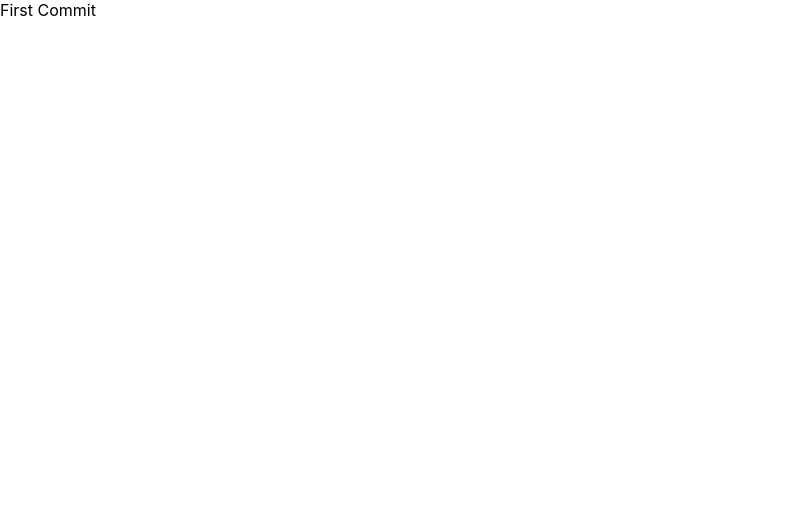
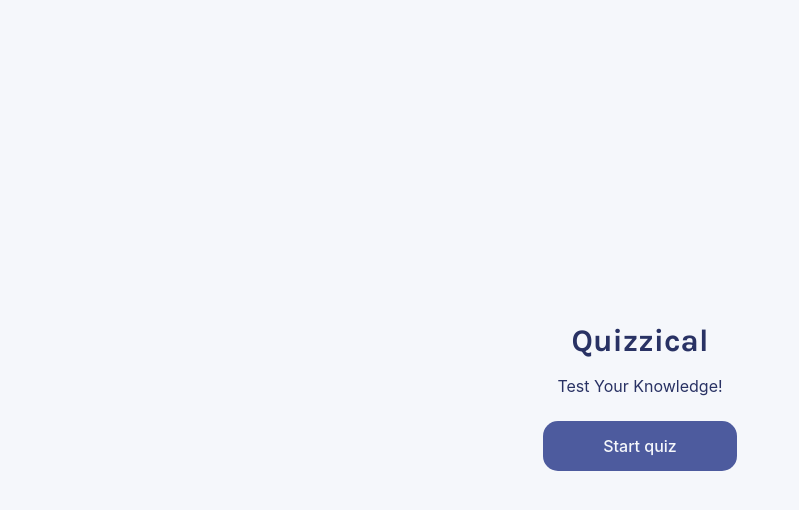
Before and after one commit to golucristian22/Quizzical, a React (Create React App) app: page / in a window 1280 px wide. Shown: the top 510 px of the page, without its empty margins (0-799 px from the left). Built offline with nearby package versions, Linux system fonts and the light colour scheme.

Commit message:
Created Template For Intro Component & Added Basic Styles To It.

```diff
--- a/public/index.html
+++ b/public/index.html
@@ -9,35 +9,18 @@
       name="description"
       content="Web site created using create-react-app"
     />
+    <link rel="preconnect" href="https://fonts.googleapis.com" />
+    <link rel="preconnect" href="https://fonts.gstatic.com" crossorigin />
+    <link
+      href="https://fonts.googleapis.com/css2?family=Karla:wght@400;700&display=swap"
+      rel="stylesheet"
+    />
     <link rel="apple-touch-icon" href="%PUBLIC_URL%/logo192.png" />
-    <!--
-      manifest.json provides metadata used when your web app is installed on a
-      user's mobile device or desktop. See https://developers.google.com/web/fundamentals/web-app-manifest/
-    -->
     <link rel="manifest" href="%PUBLIC_URL%/manifest.json" />
-    <!--
-      Notice the use of %PUBLIC_URL% in the tags above.
-      It will be replaced with the URL of the `public` folder during the build.
-      Only files inside the `public` folder can be referenced from the HTML.
-
-      Unlike "/favicon.ico" or "favicon.ico", "%PUBLIC_URL%/favicon.ico" will
-      work correctly both with client-side routing and a non-root public URL.
-      Learn how to configure a non-root public URL by running `npm run build`.
-    -->
     <title>React App</title>
   </head>
   <body>
     <noscript>You need to enable JavaScript to run this app.</noscript>
     <div id="root"></div>
-    <!--
-      This HTML file is a template.
-      If you open it directly in the browser, you will see an empty page.
-
-      You can add webfonts, meta tags, or analytics to this file.
-      The build step will place the bundled scripts into the <body> tag.
-
-      To begin the development, run `npm start` or `yarn start`.
-      To create a production bundle, use `npm run build` or `yarn build`.
-    -->
   </body>
 </html>
--- a/src/App.js
+++ b/src/App.js
@@ -1,5 +1,11 @@
+import Intro from "./components/intro/intro.component";
+
 function App() {
-  return <div>First Commit</div>;
+  return (
+    <div className="quizzical__container">
+      <Intro />
+    </div>
+  );
 }
 
 export default App;
--- /dev/null
+++ b/src/components/intro/intro.component.jsx
@@ -0,0 +1,13 @@
+import "./intro.styles.scss";
+
+function Intro() {
+  return (
+    <div className="intro">
+      <h1 className="intro__heading">Quizzical</h1>
+      <p className="intro__description">Test Your Knowledge!</p>
+      <button className="intro__btn btn btn--primary">Start quiz</button>
+    </div>
+  );
+}
+
+export default Intro;
--- /dev/null
+++ b/src/components/intro/intro.styles.scss
@@ -0,0 +1,27 @@
+.intro {
+  display: flex;
+  flex-direction: column;
+  justify-content: center;
+  align-items: center;
+  color: #293264;
+
+  &__heading {
+    font-family: "Karla";
+    font-style: normal;
+    font-weight: 700;
+    font-size: 31.25px;
+    line-height: 37px;
+    text-align: center;
+    margin: 0 auto;
+  }
+
+  &__description {
+    font-family: "Inter";
+    font-style: normal;
+    font-weight: 400;
+    font-size: 16px;
+    line-height: 19px;
+    text-align: center;
+    margin: 1.8rem auto 2.5rem auto;
+  }
+}
--- a/src/index.scss
+++ b/src/index.scss
@@ -1,8 +1,13 @@
+html {
+  font-size: 62.5%;
+}
+
+$color--primary: #293264;
+
 body {
   margin: 0;
-  font-family: -apple-system, BlinkMacSystemFont, "Segoe UI", "Roboto", "Oxygen",
-    "Ubuntu", "Cantarell", "Fira Sans", "Droid Sans", "Helvetica Neue",
-    sans-serif;
+  background-color: #f5f7fb;
+  font-family: "Karla", "Inter", sans-serif;
   -webkit-font-smoothing: antialiased;
   -moz-osx-font-smoothing: grayscale;
 }
@@ -11,3 +16,27 @@ code {
   font-family: source-code-pro, Menlo, Monaco, Consolas, "Courier New",
     monospace;
 }
+
+.quizzical__container {
+  width: 100vw;
+  height: 99vh;
+  display: flex;
+  flex-direction: column;
+  justify-content: center;
+  align-items: center;
+}
+
+.btn {
+  padding: 1.5rem 6rem;
+
+  &--primary {
+    font-family: "Inter";
+    font-style: normal;
+    font-weight: 500;
+    font-size: 16px;
+    color: #f5f7fb;
+    background: #4d5b9e;
+    border-radius: 15px;
+    border: none;
+  }
+}
```
